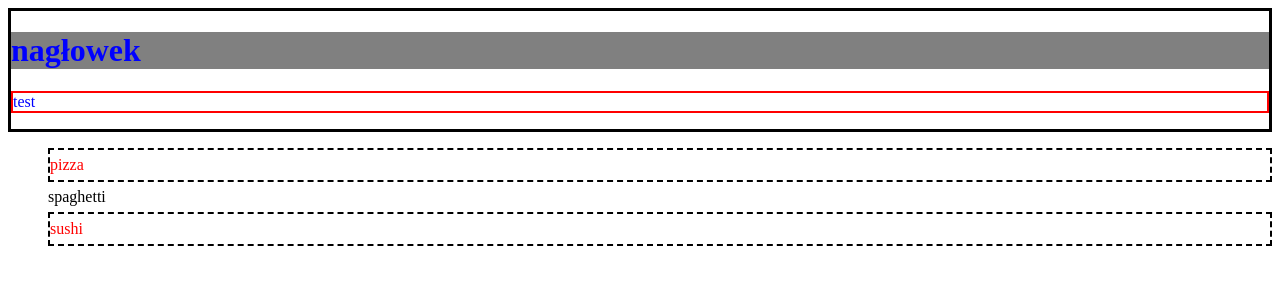
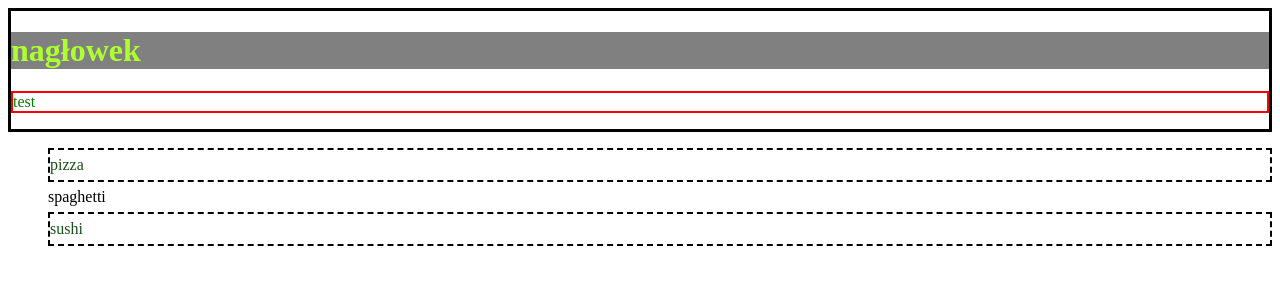
Before and after one commit to jussi777/git1wr, a plain HTML site: page index.html in a window 1280 px wide. Drawn offline with Linux system fonts and the light colour scheme.

Commit message:
change colors

```diff
--- a/style.css
+++ b/style.css
@@ -1,10 +1,10 @@
 p {
-    color: blue;
+    color: green;
     border: 2px solid red;
 }
 
 .header {
-    color: blue;
+    color: greenyellow;
     background-color: grey;
 }
 
@@ -21,6 +21,6 @@
 }
 
 li:nth-child(odd) {
-    color: red;
+    color: rgb(25, 80, 25);
     border: 2px dashed black;
 }
```
